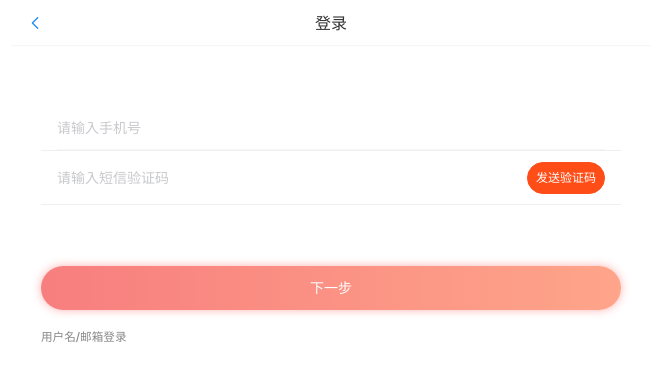
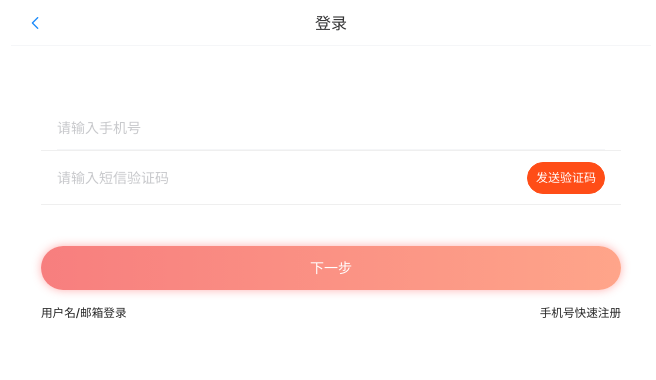
Before and after one commit to 379949990/VueProject, a Vue app: page /login in a window 1280 px wide. Shown: the top 380 px of the page, without its empty margins (309-965 px from the left). Built offline with nearby package versions, Linux system fonts and the light colour scheme; a small style sheet from the web is missing.

Commit message:
VueProject
VueProject-2020/08/24

```diff
--- a/src/api/index.js
+++ b/src/api/index.js
@@ -40,7 +40,12 @@ export function dosendloginCode (params) {
   return request.post('/user/dosendloginCode', params)
 }
 
-// 登录
+// 短信验证码登录
 export function dosmslogin (params) {
   return request.post('/user/dosmslogin', params)
 }
+
+// 用户名登录
+export function domlogin (params) {
+  return request.post('/user/domlogin', params)
+}
--- a/src/views/login/index.vue
+++ b/src/views/login/index.vue
@@ -10,7 +10,7 @@
     <div class="content">
       <div class="loginBox" v-if="type === 'phonenumber'" key="phonenumber">
         <van-field v-model="tel" placeholder="请输入手机号" clearable/>
-        <van-field :value="telCode" readonly center clearable  placeholder="请输入短信验证码" @click.native.stop="show = true">
+        <van-field :value="telCode" readonly clearable  placeholder="请输入短信验证码" @click.native.stop="show = true">
           <template #button>
             <van-button size="small" :disabled="flag" round color="rgb(255, 77, 23)" @click.stop="sendCode">{{ btncontent }}</van-button>
           </template>
@@ -18,7 +18,15 @@
       </div>
       <div class="loginBox" key="email" v-else>
         <van-field v-model="loginname" placeholder="请输入用户名/邮箱" clearable/>
-        <van-field v-model="password" placeholder="请输入密码" clearable/>
+        <!-- <van-field v-model="password" placeholder="请输入密码" clearable/> -->
+        <van-field
+        v-model="password"
+        :type="pwtype"
+        placeholder="请输入8-20位登陆密码"
+        clearable
+        :right-icon="righticon"
+        @click-right-icon="changeIcon">
+      </van-field>
       </div>
       <van-number-keyboard
         v-model="telCode"
@@ -29,7 +37,10 @@
       <van-button class="mybtn" block round @click="login" :disabled="btnflag" color="linear-gradient(to right, rgb(241, 0, 0), rgb(255, 77, 23))">
         下一步
       </van-button>
-      <h5 class="loginway" @click="changeloginWay" :type="type">{{ loginWay }}</h5>
+      <div class="loginfooter">
+        <h5 class="loginway" @click="changeloginWay" :type="type">{{ loginWay }}</h5>
+        <h5 @click="toregister">手机号快速注册</h5>
+      </div>
     </div>
   </main>
 </template>
@@ -62,7 +73,9 @@ export default {
       reg: /^[1][3,4,5,7,8][0-9]{9}$/,
       ok: 'true',
       notok: 'false',
-      loginWay: '用户名/邮箱登录'
+      loginWay: '用户名/邮箱登录',
+      pwtype: 'password',
+      righticon: 'closed-eye'
     }
   },
   watch: {
@@ -89,6 +102,7 @@ export default {
       dosendloginCode({
         tel: this.tel
       }).then(res => {
+        Toast('验证码已发送')
         console.log(res.data)
       })
     },
@@ -122,7 +136,18 @@ export default {
             this.$router.push('/')
             Toast('尊敬的用户:' + this.tel + ',您已成功登录')
           }
+        }).catch(() => {
+          console.log(666)
         })
+      }
+    },
+    changeIcon () {
+      if (this.pwtype === 'password') {
+        this.righticon = 'eye-o'
+        this.pwtype = 'text'
+      } else {
+        this.righticon = 'closed-eye'
+        this.pwtype = 'password'
       }
     },
     changeloginWay () {
@@ -137,6 +162,9 @@ export default {
         this.loginWay = '用户名/邮箱登录'
         this.type = 'phonenumber'
       }
+    },
+    toregister () {
+      this.$router.push('/sms')
     }
   },
   computed: {
@@ -168,7 +196,7 @@ export default {
     border-bottom: 1px solid #efefef;
   }
   .mybtn {
-    margin-top: 60px;
+    margin-top: 40px;
     box-shadow: 0 0 10px #f66;
   }
   .tip {
@@ -185,9 +213,12 @@ export default {
   .loginBox {
     height: 1rem;
   }
-  .loginway {
-    line-height: .54rem;
-    color: #888;
+  .loginfooter {
+    height: .54rem;
+    display: flex;
+    justify-content: space-between;
+    align-items: center;
+    color: #666;
   }
 }
 </style>
--- a/src/views/register/index.vue
+++ b/src/views/register/index.vue
@@ -16,13 +16,14 @@
 
 <script>
 import Vue from 'vue'
-import { NavBar, Field, Button, Dialog } from 'vant'
+import { NavBar, Field, Button, Dialog, Toast } from 'vant'
 import { docheckphone } from '@/api'
 
 Vue.use(NavBar)
 Vue.use(Field)
 Vue.use(Button)
 Vue.use(Dialog)
+Vue.use(Toast)
 
 export default {
   data () {
@@ -37,7 +38,7 @@ export default {
         console.log(res)
         localStorage.setItem('mobile', this.tel)
         if (res.data.code === '10002') {
-          console.log(456)
+          Toast('该用户已注册!')
         } else {
           Dialog.confirm({
             message: '我们将发送短信验证码至:</br>' + this.tel,
--- a/src/views/user/index.vue
+++ b/src/views/user/index.vue
@@ -33,9 +33,9 @@ export default {
 .content {
   height: 100%;
   background-color: #fff;
-  padding: 60px 30px;
+  padding: 30px;
   .mybtn {
-    margin-top: 60px;
+    margin-top: 40px;
     box-shadow: 0 0 10px #f66;
   }
 }
```
Also changed, not shown: src/api/dist/index.dev.js (added).
